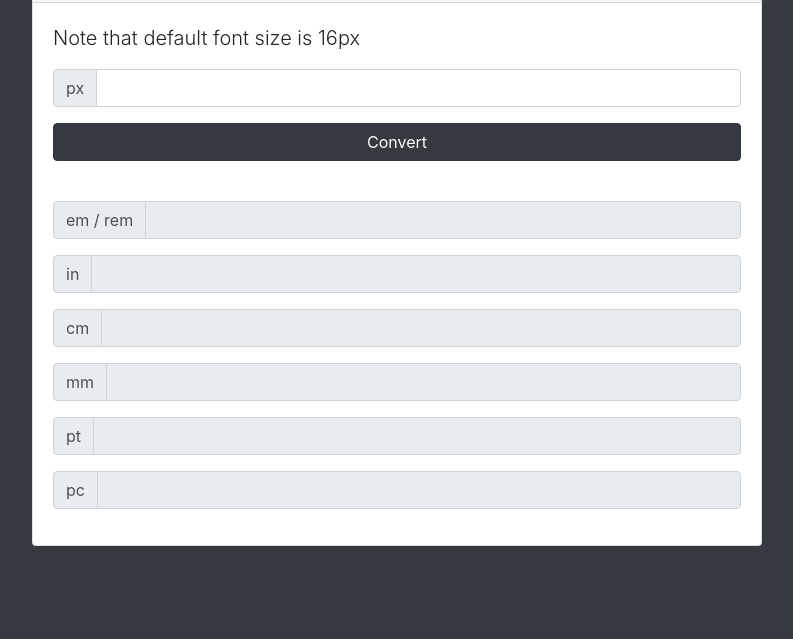
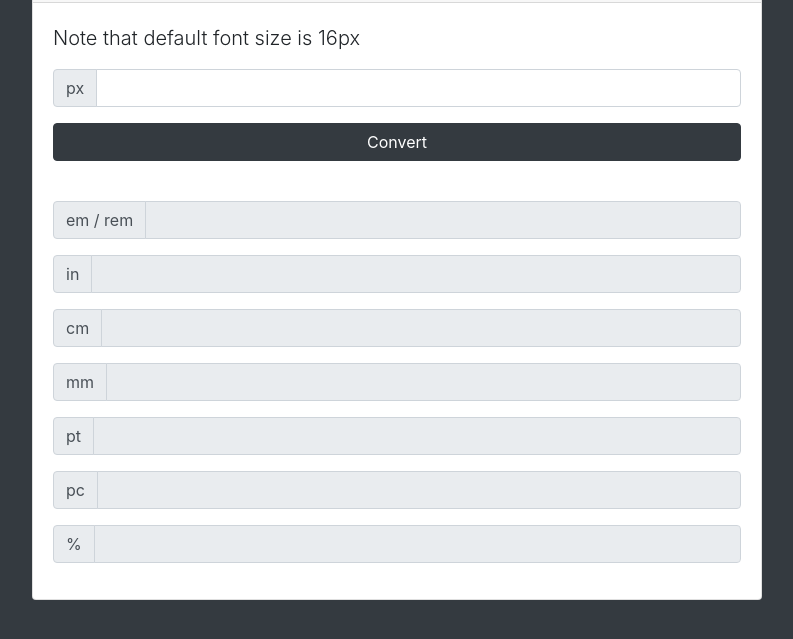
Before and after one commit to amarudemonn/pixel-converter, a plain HTML site: page index.html in a window 1280 px wide. Shown: the part 131-770 px from the top of the page, without its empty margins (243-1036 px from the left). Drawn offline with nearby package versions, Linux system fonts and the light colour scheme.

Commit message:
Percents added

```diff
--- a/app.js
+++ b/app.js
@@ -8,6 +8,7 @@ const cm = document.querySelector('#cm');
 const mm = document.querySelector('#mm');
 const pt = document.querySelector('#pt');
 const pc = document.querySelector('#pc');
+const percent = document.querySelector('#percent');
 
 // Main Event
 mainForm.addEventListener('submit', e => {
@@ -24,6 +25,7 @@ mainForm.addEventListener('submit', e => {
     const calculatedMm = calculatedCm * 10;
     const calculatedPt = calculatedInche * 72;
     const calculatedPc = calculatedPt / 12;
+    const calculatedPercent = pxs / 16 * 100;
 
     // Insert measurements in inputs
     emRem.value = calculatedEmRem;
@@ -32,6 +34,7 @@ mainForm.addEventListener('submit', e => {
     mm.value = calculatedMm;
     pt.value = calculatedPt;
     pc.value = calculatedPc;
+    percent.value = calculatedPercent;
 
   }, 3000);
 
--- a/index.html
+++ b/index.html
@@ -94,6 +94,15 @@
                   <input id="pc" class="form-control" type="number" step="0.01" disabled />
                 </div>
               </div>
+              <!-- % -->
+              <div class="form-group">
+                <div class="input-group">
+                  <div class="input-group-prepend">
+                    <span class="input-group-text">%</span>
+                  </div>
+                  <input id="percent" class="form-control" type="number" step="0.01" disabled />
+                </div>
+              </div>
             </div>
           </div>
         </div>
```
